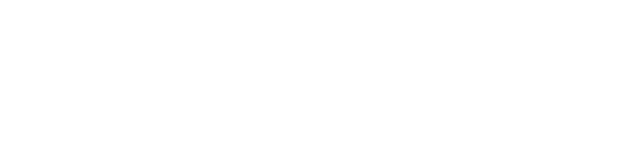
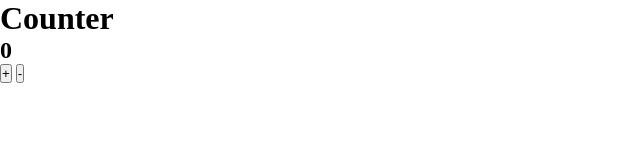
Before and after one commit to Vulthuryol/Counter, a plain HTML site: page index.html in a window 1280 px wide. Shown: the whole page, without its empty margins (0-640 px from the left). Drawn offline with Linux system fonts and the light colour scheme.

Commit message:
Create index.html

```diff
--- a/index.html
+++ b/index.html
@@ -8,7 +8,12 @@
     <link rel="stylesheet" href="styles.css">
 </head>
 <body>
-
+    <h1 id="heading">Counter</h1>
+    <h2 id="num">0</h2>
+    <div class="container">
+       <button id="increase" type="button">+</button>
+       <button id="subtract" type="button">-</button>
+    </div>
     <script src="main.js"></script>
 </body>
 </html>
```
